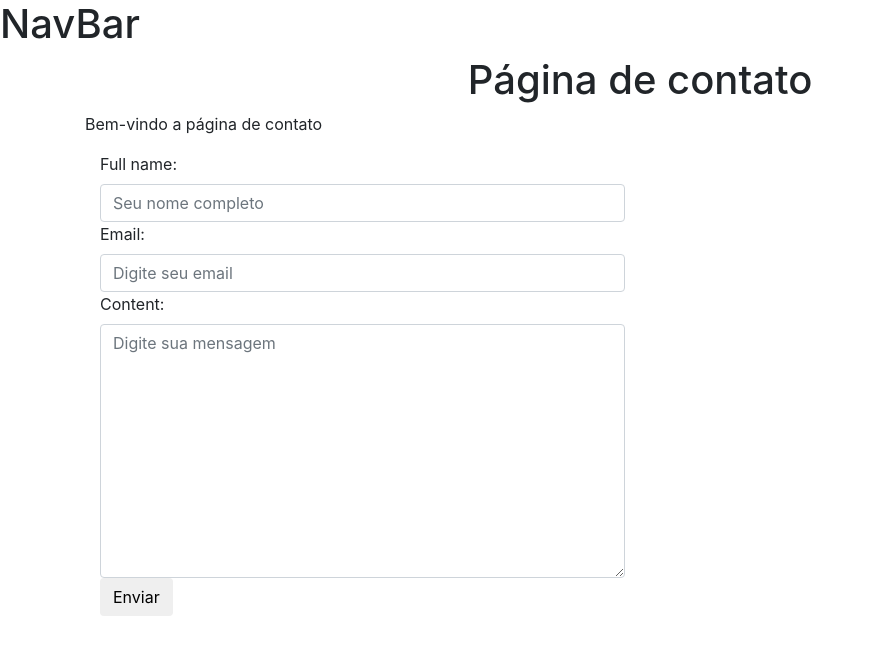
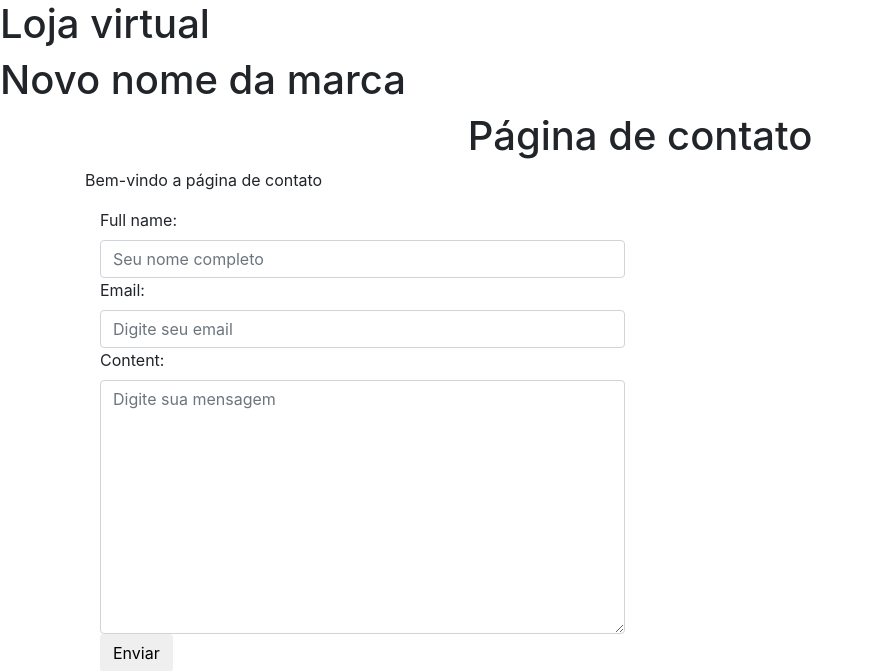
Before and after one commit to junglejf/django_ecommerce, a Django app: page /contact/ in a window 1280 px wide. Shown: the top 671 px of the page, without its empty margins (0-871 px from the left). Run offline with Django 3.2, Linux system fonts and the light colour scheme; some libraries are stand-ins or nearby versions.

Commit message:
include em contact e base html funcionando

```diff
--- a/e_commerce/views.py
+++ b/e_commerce/views.py
@@ -25,7 +25,8 @@ def contact_page(request):
     context = {
         "title":" Página de contato",
         "content":"Bem-vindo a página de contato",
-        "form": contact_form
+        "form": contact_form,
+        "brand": "Novo nome da marca"
     }
     if contact_form.is_valid():
         print(contact_form.cleaned_data)
--- a/templates/base.html
+++ b/templates/base.html
@@ -12,7 +12,7 @@
     </head>
     <body>
 
-        {% include 'base/navbar.html' %}
+        {% include 'base/navbar.html' with nome_da_marca='Loja virtual' %} <!-- não pode ter espaço no nome do atributo  antes do igual nome_da_marca = .... -->
         {% block content %}
         {% endblock %}
         {% include 'base/js.html'%} <!--informa o caminho do javascript-->
--- a/templates/base/navbar.html
+++ b/templates/base/navbar.html
@@ -1,2 +1,2 @@
 
-<h1>NavBar</h1>
+<h1>{{ nome_da_marca }}</h1>
--- a/templates/contact/view.html
+++ b/templates/contact/view.html
@@ -2,6 +2,9 @@
 {% extends "base.html" %}
 
 {% block content %}
+
+{% include 'base/navbar.html' with nome_da_marca=brand %}
+
 <title>Formulário de contato</title>
 </head>
 
```
